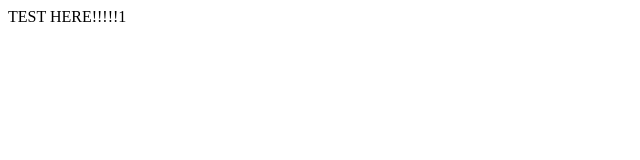
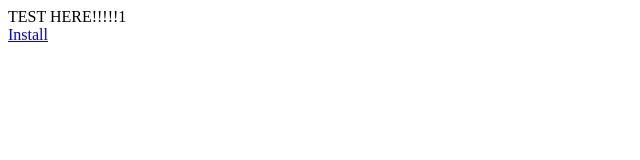
Before and after one commit to kaisernova/pwa-test, a plain HTML site: page index.html in a window 1280 px wide. Shown: the full height of the page, 0-640 px from the left. Drawn offline with Linux system fonts and the light colour scheme.

Commit message:
Update index.html

```diff
--- a/index.html
+++ b/index.html
@@ -3,5 +3,7 @@
   <link rel="manifest" href="/manifest.json">
   <script src="main.js"></script>
 </head>
-<body>TEST HERE!!!!!1</body>
+  <body><div>TEST HERE!!!!!1</div>
+  <a id="installApp" class="install-app-btn" href="javascript:void(0);">Install</a>
+  </body>
 </html>
```
